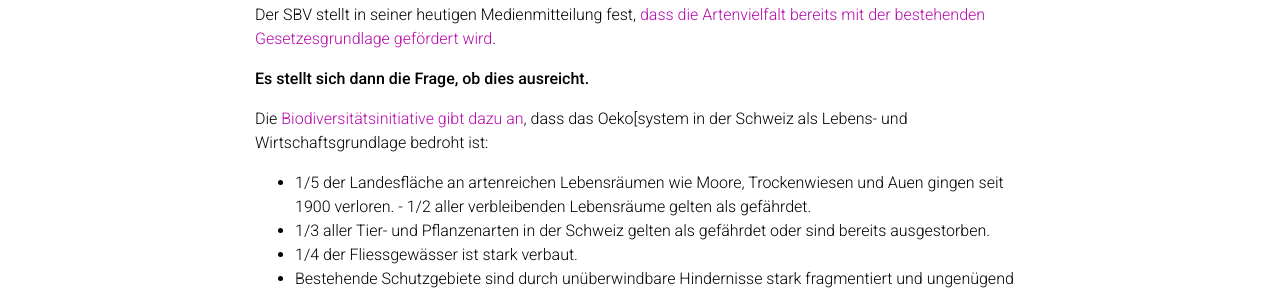
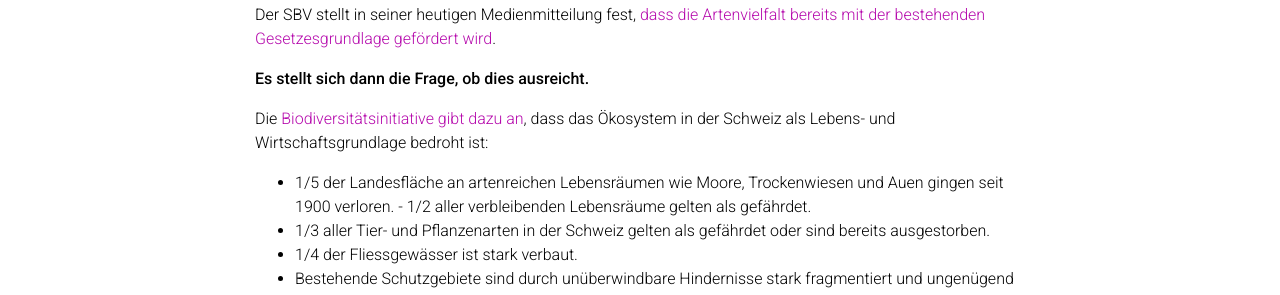
Before and after one commit to macromeer/macromeer.github.io, a Jekyll site: the page built from _posts/2024-01-03-bauernverband-biodiversitaetsinitiative.md, in a window 1280 px wide and 994 px high. Shown: the part 305-600 px from the top of the window. Built offline with Jekyll 4.4.1, drawn with Linux system fonts in a browser that asks for light colours; comment, search, counter and statistics services are not loaded; a style sheet for code colours, icons or effects is not loaded.

Commit message:
general mods

```diff
--- a/_posts/2024-01-03-bauernverband-biodiversitaetsinitiative.md
+++ b/_posts/2024-01-03-bauernverband-biodiversitaetsinitiative.md
@@ -11,7 +11,7 @@
 
 **Es stellt sich dann die Frage, ob dies ausreicht.**
 
-Die [Biodiversitätsinitiative gibt dazu an](https://www.biodiversitaetsinitiative.ch/biodiversitatskrise/), dass das  Oeko[system in der Schweiz als Lebens- und Wirtschaftsgrundlage bedroht ist:
+Die [Biodiversitätsinitiative gibt dazu an](https://www.biodiversitaetsinitiative.ch/biodiversitatskrise/), dass das  Ökosystem in der Schweiz als Lebens- und Wirtschaftsgrundlage bedroht ist:
 
 - 1/5 der Landesfläche an artenreichen Lebensräumen wie Moore, Trockenwiesen und Auen gingen seit 1900 verloren. - 1/2 aller verbleibenden Lebensräume gelten als gefährdet.
 - 1/3 aller Tier- und Pflanzenarten in der Schweiz gelten als gefährdet oder sind bereits ausgestorben.
```
